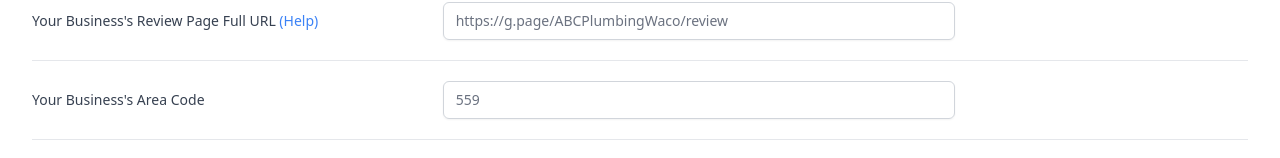
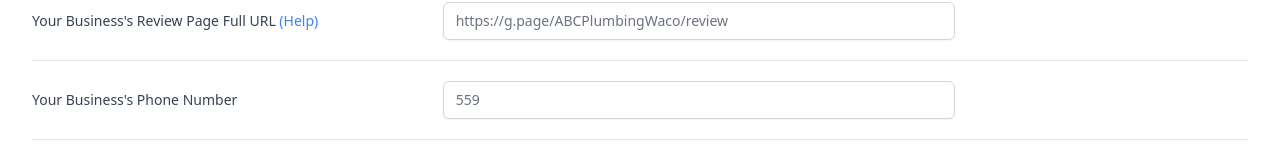
Before and after one commit to ThrilledReviews/app, a React (Create React App) app: page /onboarding in a window 1280 px wide. Shown: the part 449-607 px from the top of the page. Built offline with nearby package versions, Linux system fonts and the light colour scheme; no server answers; the database is empty; sample sign-in values are in the browser's storage; a web font is replaced by a local one.

Commit message:
onboarding tweaks

```diff
--- a/src/pages/Onboarding/index.tsx
+++ b/src/pages/Onboarding/index.tsx
@@ -10,12 +10,11 @@
   const [username, setUsername] = useState('');
   const [businessName, setBusinessName] = useState('');
   const [reviewUrl, setReviewUrl] = useState('');
-  const [areaCode, setAreaCode] = useState('');
+  const [businessPhoneNumber, setBusinessPhoneNumber] = useState('');
   const [notificationPhoneNumber, setNotificationPhoneNumber] = useState('');
 
   const handleSubmit = async (e: FormEvent<HTMLFormElement>) => {
     e.preventDefault();
-    console.log(areaCode);
     firebase
       .functions()
       .httpsCallable('onboardUser')({
@@ -23,7 +22,7 @@
         username,
         businessName,
         reviewUrl,
-        areaCode,
+        businessPhoneNumber,
         notificationPhoneNumber,
       })
       .then(() => history.replace(homeRoute))
@@ -150,14 +149,14 @@
               <div className='mt-6 sm:mt-5 space-y-6 sm:space-y-5'>
                 <div className='sm:grid sm:grid-cols-3 sm:gap-4 sm:items-start sm:border-t sm:border-gray-200 sm:pt-5'>
                   <label className='block text-sm font-medium text-gray-700 sm:mt-px sm:pt-2'>
-                    Your Business's Area Code
+                    Your Business's Phone Number
                   </label>
                   <div className='mt-1 sm:mt-0 sm:col-span-2'>
                     <div className='max-w-lg flex rounded-md shadow-sm'>
                       <input
                         required
-                        value={areaCode}
-                        onChange={(e) => setAreaCode(e.target.value)}
+                        value={businessPhoneNumber}
+                        onChange={(e) => setBusinessPhoneNumber(e.target.value)}
                         placeholder='559'
                         type='number'
                         autoComplete='businessUsername'
```
